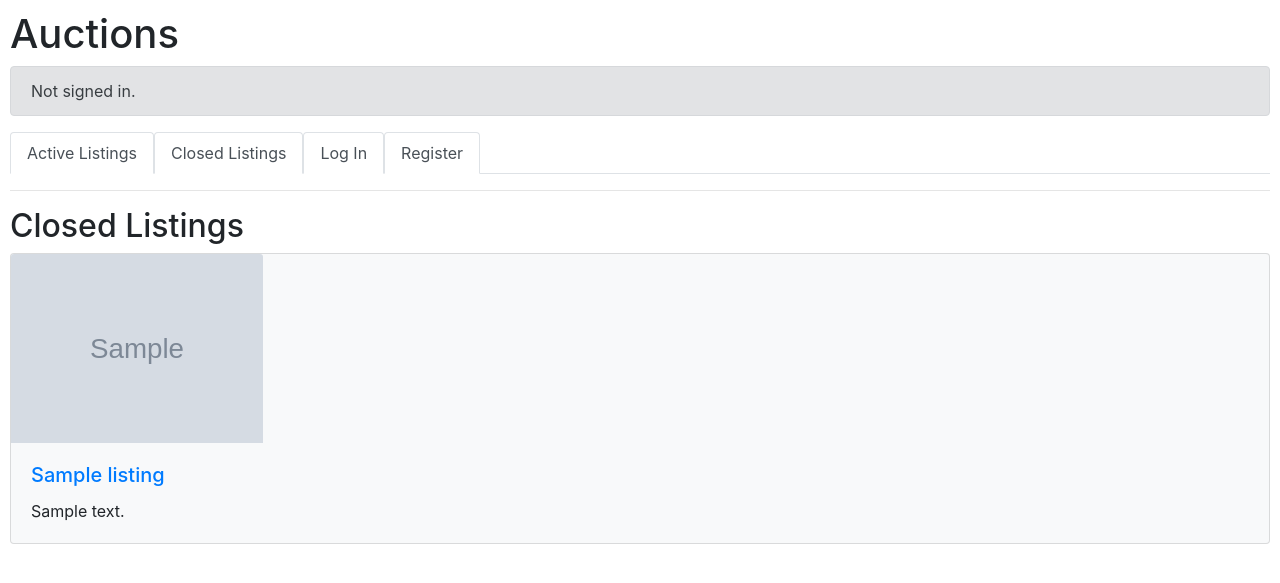
After one commit to thestig1990/commerce, a Django app: page /closed_listings in a window 1280 px wide. The commit adds this page. Shown: the top 583 px of the page. Run offline with Django 3.2, Linux system fonts and the light colour scheme; tables that the repository leaves empty hold one stand-in row (values such as "Sample post"); grey boxes marked "Sample" are stand-in pictures.

Commit message:
Added Closed Listings to the site nav panel
Updated models

Updated admin interface

```diff
--- a/auctions/models.py
+++ b/auctions/models.py
@@ -43,7 +43,7 @@ class Listing(models.Model):
             self.save()
 
     def __str__(self):
-        return f"{self.id}: {self.title} --> Starting bid - {self.starting_bid}, Category - {self.category}."
+        return f"{self.id}: {self.title} --> Starting bid - {self.starting_bid}$, Category - {self.category}."
 
 
 class Bid(models.Model):
@@ -53,7 +53,7 @@ class Bid(models.Model):
     timestamp = models.DateTimeField(auto_now_add=True)
 
     def __str__(self):
-        return f"Bid - {self.amount}$; per Listing - {self.listing.title}; User - {self.user.username}."
+        return f"Bid - {self.amount}$; Listing - {self.listing.title}; User - {self.user.username}."
 
 
 class Comment(models.Model):
@@ -63,4 +63,4 @@ class Comment(models.Model):
     timestamp = models.DateTimeField(auto_now_add=True)
 
     def __str__(self):
-        return f"Comment - {self.comment}; per Listing {self.listing.title}; User - {self.user.username}."
+        return f"Comment - {self.comment}; Listing {self.listing.title}; User - {self.user.username}."
--- /dev/null
+++ b/auctions/templates/auctions/closed_listings.html
@@ -0,0 +1,34 @@
+{% extends 'auctions/layout.html' %}
+{% load custom_filters %}
+
+
+{% block body %}
+    <h2>Closed Listings</h2>
+
+    {% if closed_listings %}
+        {% for listing in closed_listings %}
+            <div class="card mb-3 bg-light">
+
+                {% if listing.image %}
+                    <img
+                    src="{{ listing.image }}"
+                    class="card-img-top"
+                    alt="Auction Item"
+                    style="max-width: 20%; height: auto;">
+                {% endif %}
+
+                <div class="card-body">
+                    <h5 class="card-title">
+                        <a href="{% url 'listing-detail' listing.title%}">{{ listing.title }}</a>
+                    </h5>
+                    <p class="card-text">{{ listing.description|linebreaksbr}}</p>
+                </div>
+            </div>
+        {% endfor %}
+    {% else %}
+        <div class="alert alert-info" role="alert">
+            {{ error_message }}
+        </div>
+    {% endif %}
+
+{% endblock  %}
--- a/auctions/templates/auctions/index.html
+++ b/auctions/templates/auctions/index.html
@@ -5,7 +5,9 @@
 {% block body %}
     <h2>Active Listings</h2>
 
+
     {% for listing in listings %}
+        {% if not listing.closed_at %}
             <div class="card mb-3 bg-light">
 
                 {% if listing.image %}
@@ -32,5 +34,7 @@
                     {% endwith %}
                 </div>
             </div>
+        {% endif %}
     {% endfor %}
+
 {% endblock %}
--- a/auctions/templates/auctions/layout.html
+++ b/auctions/templates/auctions/layout.html
@@ -26,6 +26,10 @@
         <ul class="nav nav-tabs">
             <li class="nav-item">
                 <a class="nav-link active" href="{% url 'index' %}">Active Listings</a>
+            </li>
+
+            <li class="nav-item">
+                <a class="nav-link active" href="{% url 'closed_listings' %}">Closed Listings</a>
             </li>
 
             {% if user.is_authenticated %}
--- a/auctions/urls.py
+++ b/auctions/urls.py
@@ -15,5 +15,6 @@ urlpatterns = [
     path("add_comment/<str:title>", views.add_comment, name="add_comment"),
     path("close_auction/<str:title>", views.close_auction, name="close_auction"),
     path("wachlist", views.show_watchlist, name="show_watchlist"),
-    path("categories/<str:category>", views.listings_by_category, name="listings_by_category")
+    path("categories/<str:category>", views.listings_by_category, name="listings_by_category"),
+    path("closed_listings", views.closed_listings, name="closed_listings"),
 ]
--- a/auctions/views.py
+++ b/auctions/views.py
@@ -356,7 +356,10 @@ def listings_by_category(request, category):
     list_categories = [category[1] for category in categories]
 
     # Get the number of all listings in the current user watchlist
-    watch_listings_count = request.user.watchlist.all().count()
+    try:
+        watch_listings_count = request.user.watchlist.all().count()
+    except AttributeError:
+        watch_listings_count = None
 
     # Get all listing objects
     listings = Listing.objects.all()
@@ -385,3 +388,33 @@ def listings_by_category(request, category):
         "list_categories": list_categories,
         "watch_listings_count": watch_listings_count,
     })
+
+
+def closed_listings(request):
+    # Get listing categories from model
+    try:
+        categories = Listing.CATEGORY_CHOICES
+    except AttributeError:
+        categories = [(None, "No categories available"),]
+    list_categories = [category[1] for category in categories]
+
+    # Get the number of all listings in the current user watchlist
+    try:
+        watch_listings_count = request.user.watchlist.all().count()
+    except AttributeError:
+        watch_listings_count = None
+
+    # Get all closed listings
+    try:
+        closed_listings = Listing.objects.exclude(closed_at__isnull=True)
+    except AttributeError:
+        closed_listings = None
+
+    error_message = "There are no closed listings!"
+
+    return render(request, "auctions/closed_listings.html", {
+        "closed_listings": closed_listings,
+        "error_message": error_message,
+        "watch_listings_count": watch_listings_count,
+        "list_categories": list_categories,
+    })
```
Also changed, not shown: auctions/admin.py (+15 -3 lines), 371616543.webp (deleted), image.webp (deleted). Lines whose indentation alone changed are shown as unchanged.
